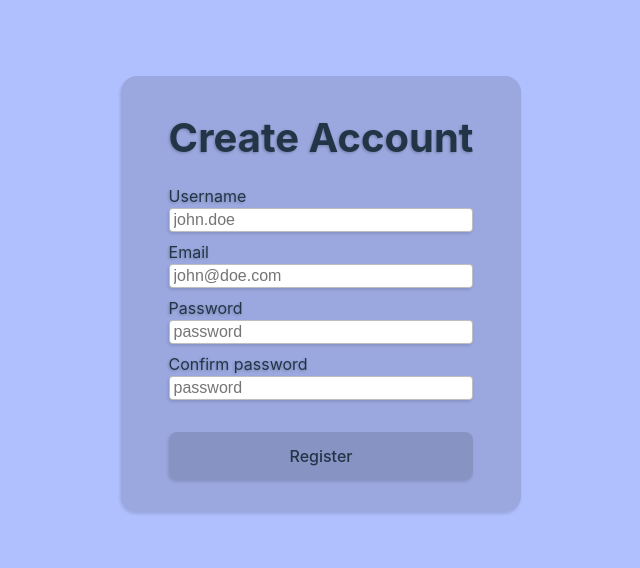
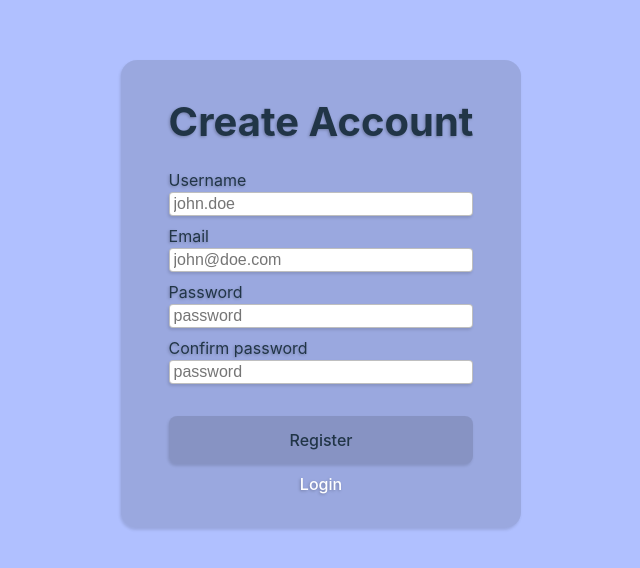
Before and after one commit to knut-egil/onelink-frontend, a React (Vite) app in the folder onelink-frontend/: page /register in a window 1280 px wide. Shown: the part 106-674 px from the top of the page, without its empty margins (319-959 px from the left). Built offline with nearby package versions, Linux system fonts and the light colour scheme; the HTML template or start-up script is replaced by a standard one.

Commit message:
Add basic routing

```diff
--- a/onelink-frontend/package.json
+++ b/onelink-frontend/package.json
@@ -14,7 +14,8 @@
     "@emotion/styled": "^11.11.0",
     "@mui/material": "^5.15.7",
     "react": "^18.2.0",
-    "react-dom": "^18.2.0"
+    "react-dom": "^18.2.0",
+    "react-router-dom": "^6.21.3"
   },
   "devDependencies": {
     "@types/react": "^18.2.43",
--- a/onelink-frontend/src/App.tsx
+++ b/onelink-frontend/src/App.tsx
@@ -1,10 +1,19 @@
 import "./App.css";
+import { BrowserRouter, Route, Routes } from "react-router-dom";
+import Landing from "./views/Landing";
 import Register from "./views/Register";
+import Login from "./views/Login";
 
 function App() {
   return (
     <>
-      <Register />
+      <BrowserRouter>
+        <Routes>
+          <Route index element={<Landing />} />
+          <Route path="register" element={<Register />} />
+          <Route path="login" element={<Login />} />
+        </Routes>
+      </BrowserRouter>
     </>
   );
 }
--- a/onelink-frontend/src/index.css
+++ b/onelink-frontend/src/index.css
@@ -16,12 +16,12 @@
 
 a {
   font-weight: 500;
-  color: #646cff;
+  color: hsl(230, 100%, 95%);
   text-decoration: inherit;
 }
 
 a:hover {
-  color: #535bf2;
+  color: hsl(230, 100%, 90%);
 }
 
 body {
--- a/onelink-frontend/src/views/Landing.tsx
+++ b/onelink-frontend/src/views/Landing.tsx
@@ -1,3 +1,4 @@
+import { Link } from "react-router-dom";
 import "./Landing.css";
 function Landing() {
   return (
@@ -19,9 +20,9 @@ function Landing() {
             quickly looking at your visitors graphs.
           </p>
           <br />
-          <a href="/register" className="link">
+          <Link to={"/register"} className="link">
             Create an account
-          </a>
+          </Link>
         </div>
       </div>
     </>
--- a/onelink-frontend/src/views/Register.css
+++ b/onelink-frontend/src/views/Register.css
@@ -105,6 +105,13 @@ form {
   background-color: hsl(0, 100%, 60%, 1);
 }
 
+.login {
+  padding: unset;
+  margin-top: 0.5em;
+  background-color: unset;
+  color: white;
+}
+
 button.link {
   display: inline-flex;
 
--- a/onelink-frontend/src/views/Register.tsx
+++ b/onelink-frontend/src/views/Register.tsx
@@ -1,4 +1,5 @@
 import { useState } from "react";
+import { Link } from "react-router-dom";
 import AppConfig from "../Config";
 import UserDto from "../models/UserDto";
 import "./Register.css";
@@ -134,6 +135,9 @@ function Register(props: RegisterProps) {
               Register
             </button>
           </form>
+          <Link to={"/login"} className="login">
+            Login
+          </Link>
         </div>
       </div>
     </>
```
Also changed, not shown: 1 other file (tests, documents, lock files or other folders).
